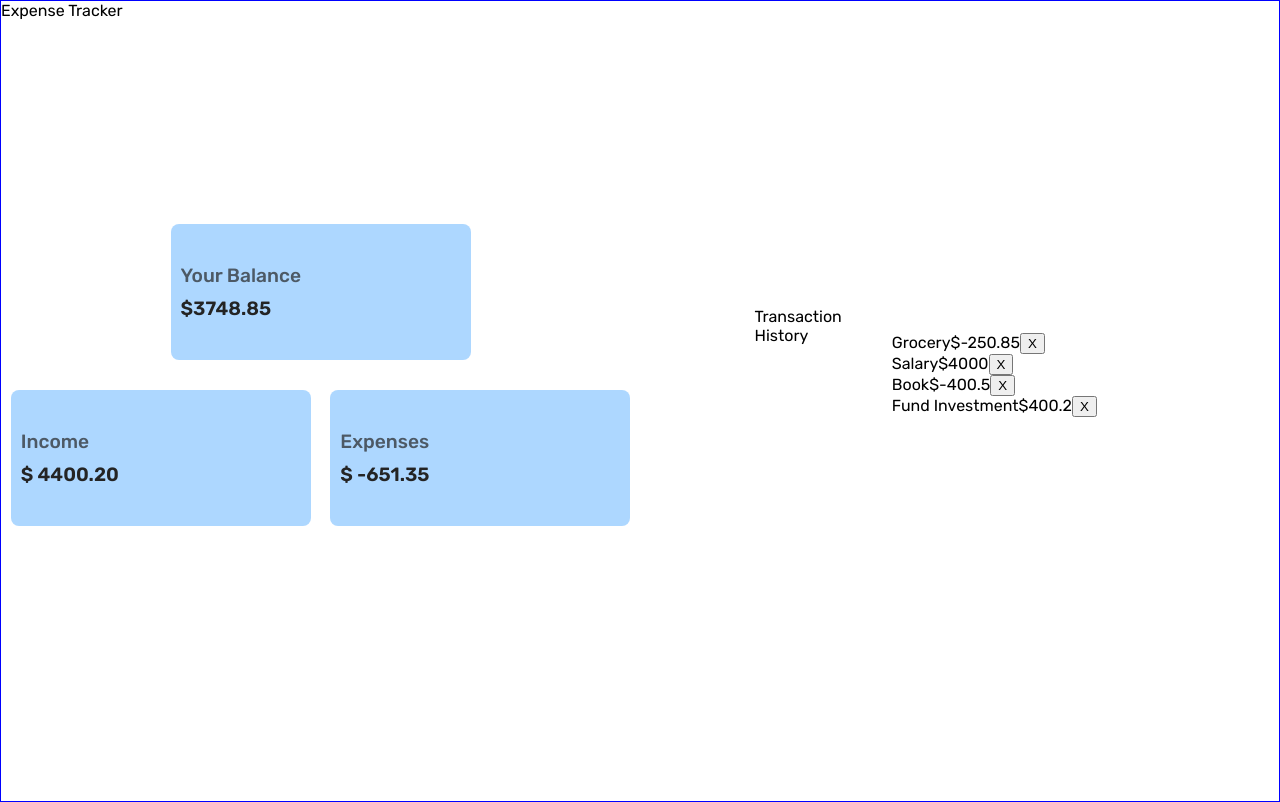
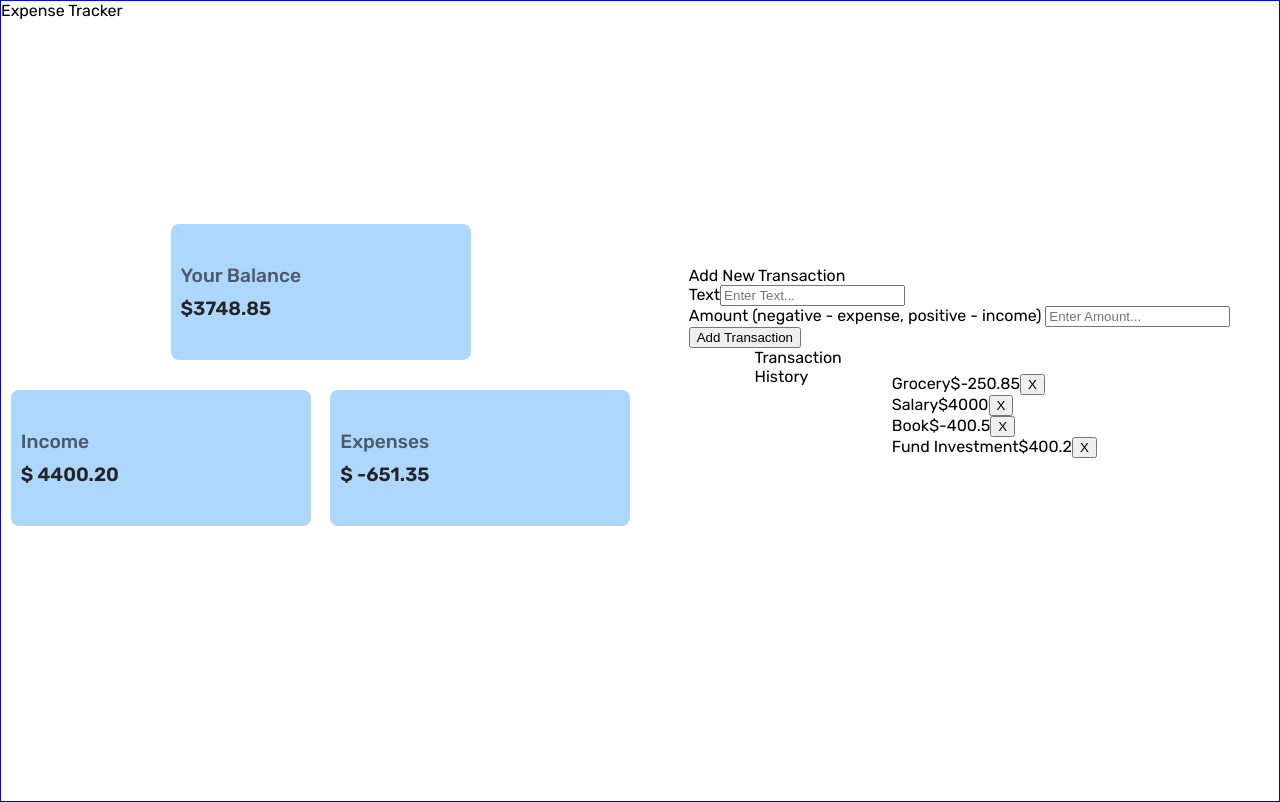
Before and after one commit to banuaggun/expense-tracker, a Vue app: page / in a window 1280 px wide. Built offline with nearby package versions, Linux system fonts and the light colour scheme.

Commit message:
transaction adding form has been created

```diff
--- a/src/App.vue
+++ b/src/App.vue
@@ -14,6 +14,9 @@
 
             <div class="container-right">
                 <div class="container-right-row">
+                    <AddTransaction />
+                </div>
+                <div class="container-right-row">
                     <TransactionList :transactions="transactions" />
                 </div>
             </div>
@@ -26,6 +29,7 @@
 import Header from "./components/Header.vue";
 import Balance from "./components/Balance.vue";
 import IncomeExpenses from "./components/IncomeExpenses.vue";
+import AddTransaction from "./components/AddTransaction.vue";
 import TransactionList from "./components/TransactionList.vue";
 
 import { ref, computed } from "vue";
--- /dev/null
+++ b/src/components/AddTransaction.vue
@@ -0,0 +1,32 @@
+<template>
+  <div>
+    <div class="add">
+      <div class="add-header">
+        <span>Add New Transaction</span>
+      </div>
+      <div class="add-form">
+        <form id="form">
+          <div class="add-form-control">
+            <label for="text">Text</label>
+            <input type="text" id="text" placeholder="Enter Text..." />
+          </div>
+          <div class="add-form-control">
+            <label for="amount">
+              Amount
+              (negative - expense, positive - income)
+            </label>
+            <input type="number" id="amount" placeholder="Enter Amount..." />
+          </div>
+          <div class="add-form-button">
+            <button>Add Transaction</button>
+          </div>
+        </form>
+      </div>
+    </div>
+  </div>
+</template>
+<script>
+export default {
+
+}
+</script>
```
